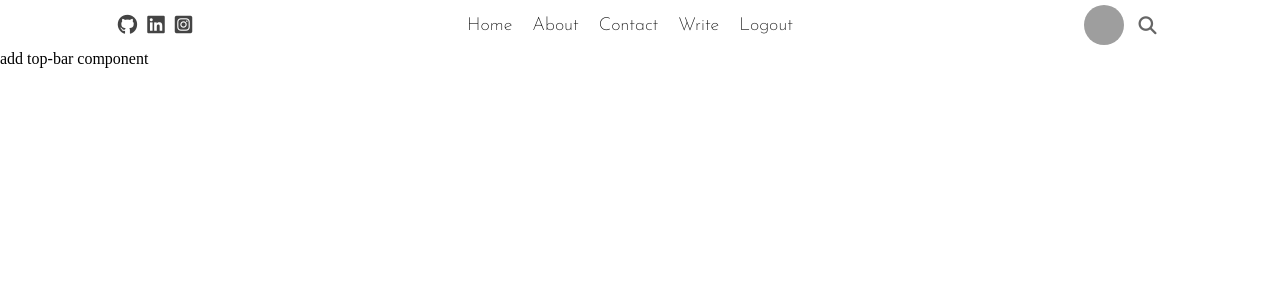
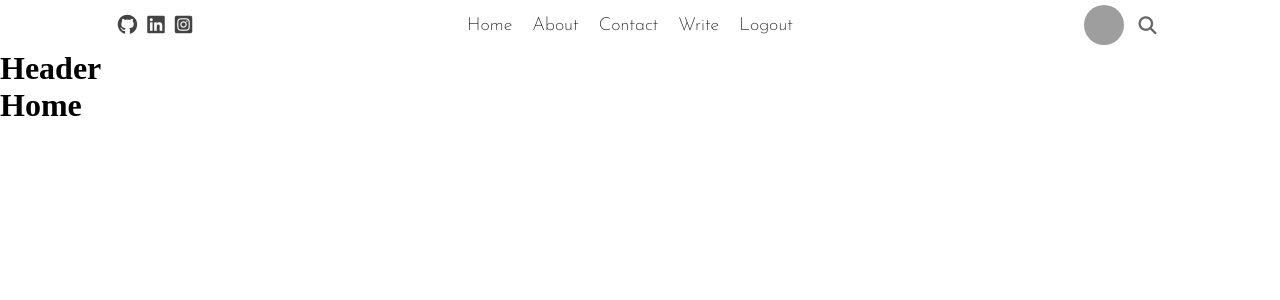
Before and after one commit to ivandj0h/my-mern-blog, a React (Create React App) app: page / in a window 1280 px wide. Shown: the top 300 px of the page. Built offline with nearby package versions, Linux system fonts and the light colour scheme; grey boxes are pictures that could not be loaded.

Commit message:
add header component & home page

```diff
--- a/public/index.html
+++ b/public/index.html
@@ -6,6 +6,7 @@
   <meta name="viewport" content="width=device-width, initial-scale=1" />
   <meta name="theme-color" content="#000000" />
   <meta name="description" content="Web site created using create-react-app" />
+  <link rel="icon" href="%PUBLIC_URL%/logo.jpeg">
   <link
     href="https://fonts.googleapis.com/css2?family=Josefin+Sans:wght@100;200;400;500;600;700&family=Lora:ital,wght@0,500;0,600;1,400&family=Varela&family=Varela+Round&display=swap"
     rel="stylesheet">
--- a/src/App.js
+++ b/src/App.js
@@ -1,12 +1,11 @@
 import TopBar from "./components/topbar/TopBar";
+import Home from "./pages/home/Home";
 
 function App() {
   return (
     <>
       <TopBar />
-      <p>
-        add top-bar component
-      </p>
+      <Home />
     </>
   );
 }
--- a/src/components/header/Header.jsx
+++ b/src/components/header/Header.jsx
@@ -1,7 +1,9 @@
-import './Header.css'
+import './header.css'
 
 export default function Header() {
   return (
-    <div>Header</div>
+    <div className='header'>
+        <h1>Header</h1>
+    </div>
   )
 }
--- /dev/null
+++ b/src/pages/home/Home.jsx
@@ -0,0 +1,11 @@
+import Header from '../../components/header/Header'
+import './home.css'
+
+export default function Home() {
+  return (
+    <div className='home'>
+        <Header />
+        <h1>Home</h1>
+    </div>
+  )
+}
```
Also changed, not shown: public/logo.jpeg (added), src/pages/home/home.css (added).
